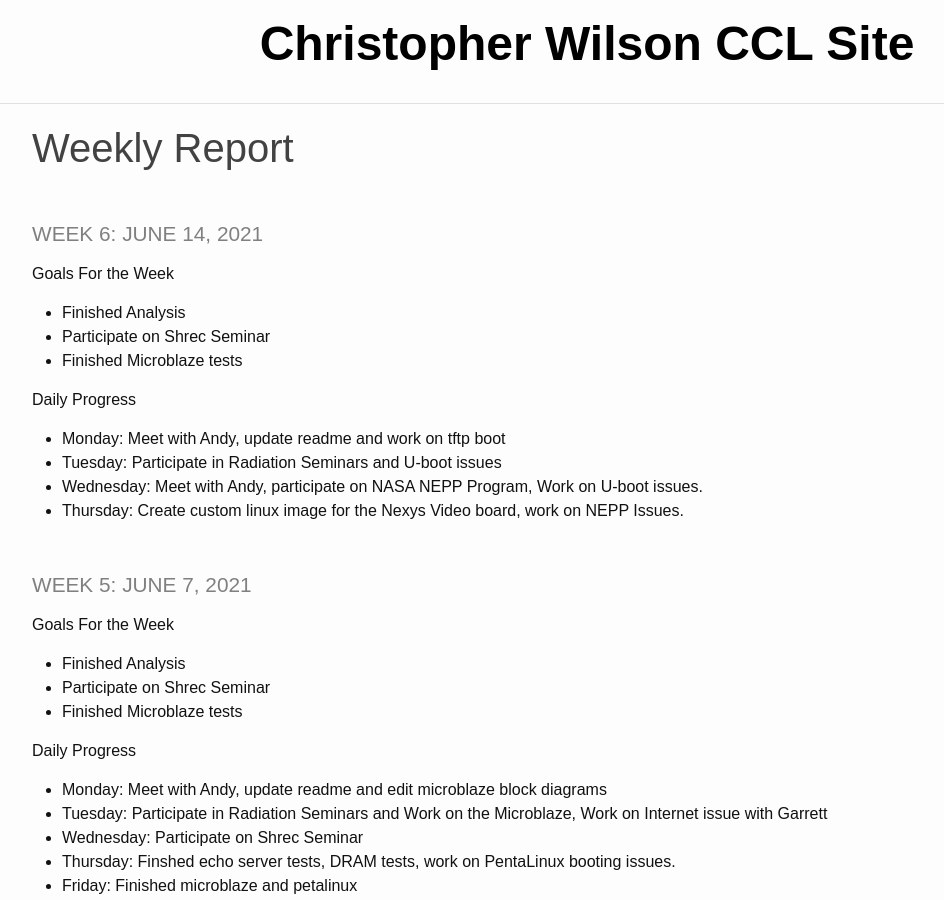
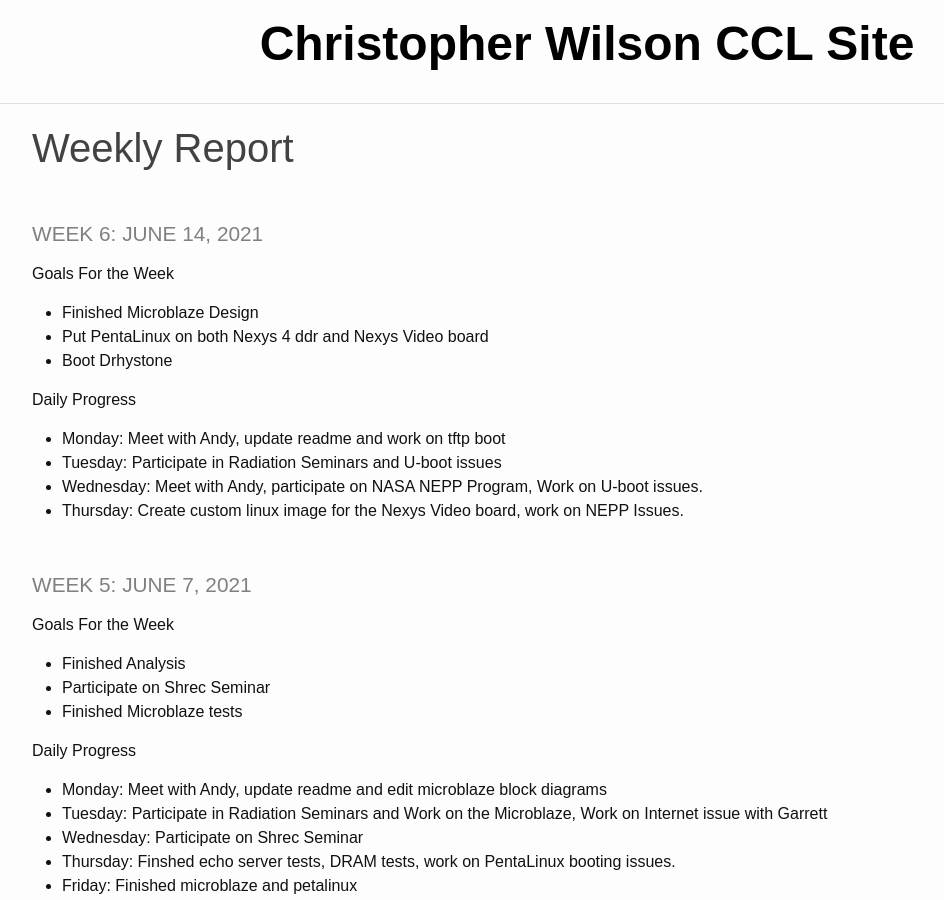
Before and after one commit to chriswils95/chriswils.github.io, a Jekyll site: the page built from _pages/log.md, in a window 1280 px wide and 900 px high. Shown: the whole window, without its empty margins (53-997 px from the left). Built offline with Jekyll 4.4.1, drawn with Linux system fonts in a browser that asks for light colours.

Commit message:
update logs

```diff
--- a/_pages/log.md
+++ b/_pages/log.md
@@ -7,9 +7,9 @@ title: Weekly Report
 
 Goals For the Week
 
-- Finished Analysis
-- Participate on Shrec Seminar
-- Finished Microblaze tests
+- Finished Microblaze Design
+- Put PentaLinux on both Nexys 4 ddr and Nexys Video board
+- Boot Drhystone
 
 Daily Progress
 
```
